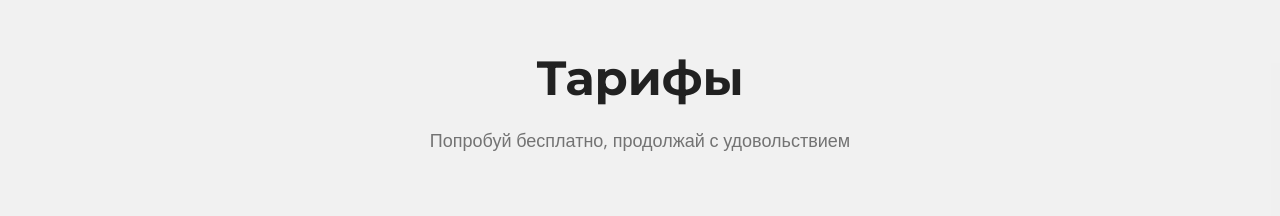
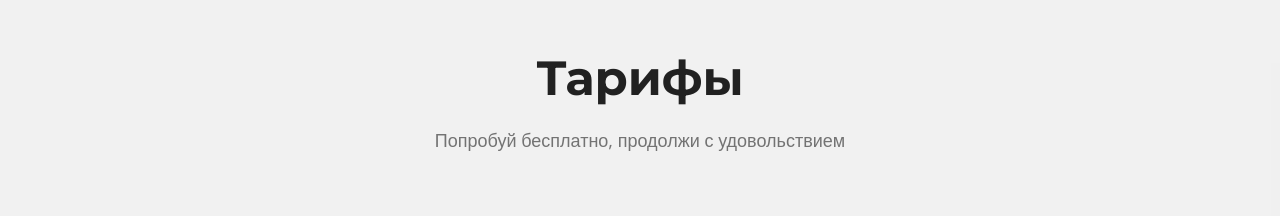
Before and after one commit to pr-poehali-dev/ai-travel-guide-project, a React (Vite) app: page / in a window 1280 px wide. Shown: the part 3240-3456 px from the top of the page. Built offline with nearby package versions, Linux system fonts and the light colour scheme.

Commit message:
Обновление 1 компонентов

```diff
--- a/src/pages/Index.tsx
+++ b/src/pages/Index.tsx
@@ -195,9 +195,7 @@ const Index = () => {
           <h2 className="text-3xl sm:text-4xl md:text-5xl font-bold text-center mb-6 px-2">
             Тарифы
           </h2>
-          <p className="text-center text-muted-foreground mb-12 sm:mb-16 text-base sm:text-lg px-2">
-            Попробуй бесплатно, продолжай с удовольствием
-          </p>
+          <p className="text-center text-muted-foreground mb-12 sm:mb-16 text-base sm:text-lg px-2">Попробуй бесплатно, продолжи с удовольствием</p>
 
           <div className="grid sm:grid-cols-1 md:grid-cols-2 gap-6 sm:gap-8 max-w-4xl mx-auto">
             <Card className="border-2 hover:shadow-xl transition-all duration-300">
```
